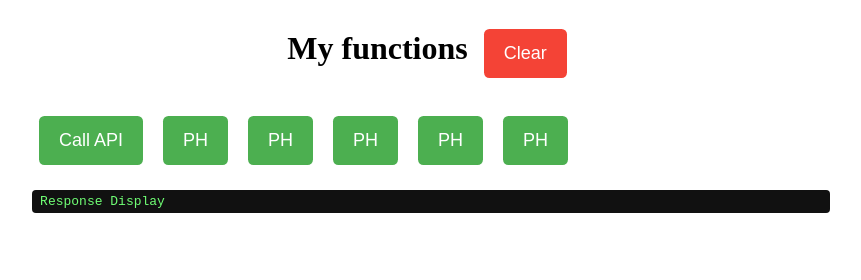
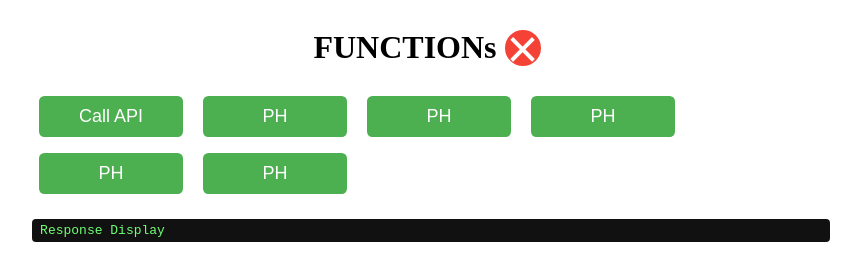
Before and after one commit to rocksnow1942/home_server, a website: page html/myfunctions/index.html in a window 1280 px wide. Shown: the whole page, without its empty margins (209-1070 px from the left). Drawn offline with Linux system fonts and the light colour scheme.

Commit message:
ON: Sun Sep 12 01:25:32 2021, FROM: huis-mac-pro.lan

```diff
--- a/html/myfunctions/index.html
+++ b/html/myfunctions/index.html
@@ -11,7 +11,8 @@
         button {
             background-color: #4CAF50;
             color: white;
-            padding: 14px 20px;
+            padding: 10px 20px;
+            min-width: 8em;
             margin: 8px 8px;
             border: none;
             border-radius: 0.3em;
@@ -27,7 +28,21 @@
             transform: translateY(1px);
         }
         #clear {
+            min-width: 0.1em;
+            width: 2em;
+            height: 2em;
+            padding: 0px 0px;
             background-color: #f44336;
+            border-radius: 50%;
+            border: 5px solid #f44336;
+        }
+        #cross {
+            font-size: 55px;
+            line-height: 0px;
+            position: relative;
+            color: #fff;
+            top:13px;
+            left:-3px;
         }
         #clear:hover {
             background-color: #e22b1e;
@@ -59,7 +74,9 @@
             color: #ff7070;
         }
     </style>
-    <h1 align='center'>My functions <button id='clear'>Clear</button></h1>
+    <div style="display: flex; align-items:center; justify-content: center;">
+    <h1 align='center'>FUNCTIONs</h1>    <button id='clear'><span id='cross'>&times;</span></button>
+    </div>
     <div class="button-list">
         <button id='make-call'>Call API</button>
         <button id='cause-error'>PH</button>
```
